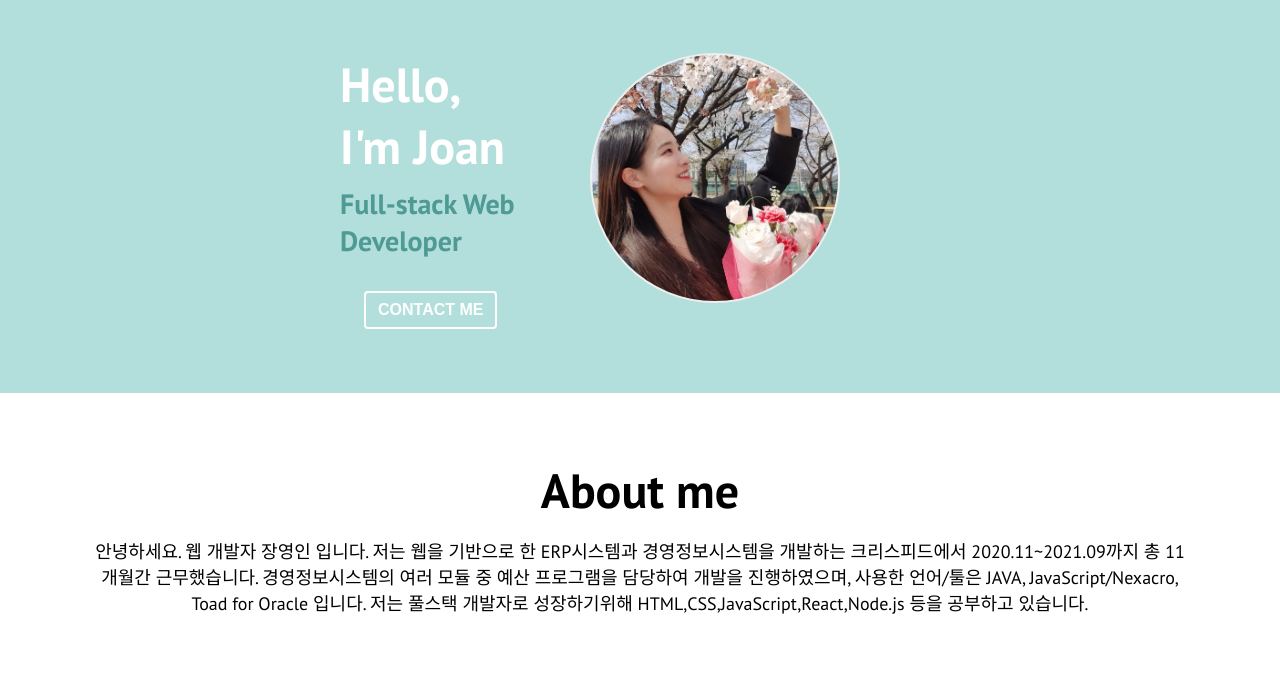
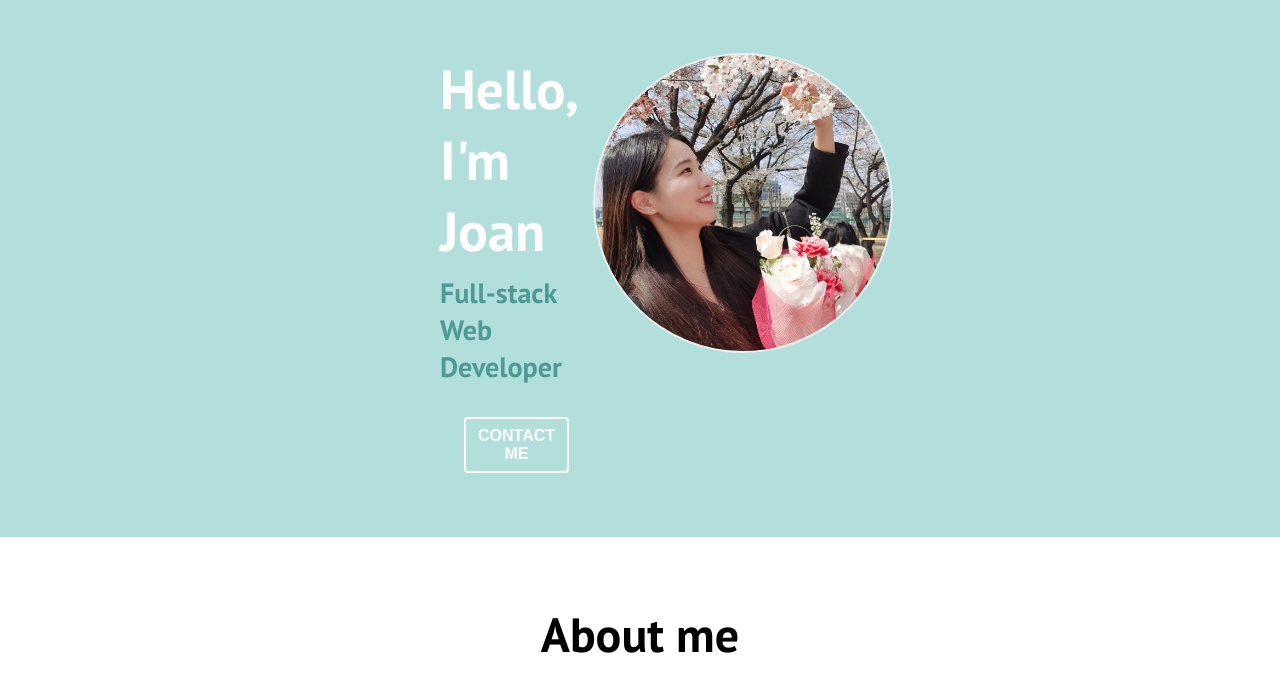
Before and after one commit to dnwn-9001/portfolio, a plain HTML site: page index.html in a window 1280 px wide. Shown: the part 89-767 px from the top of the page. Drawn offline with Linux system fonts and the light colour scheme.

Commit message:
CSS : Modify home & jobs

```diff
--- a/style.css
+++ b/style.css
@@ -157,7 +157,7 @@ p {
 }
 
 .home__txt {
-  margin-left: 300px;
+  margin-left: 400px;
 }
 
 .home__img {
@@ -166,11 +166,12 @@ p {
 
 .home__title {
   margin: 0;
+  font-size: 55px;
 }
 
 #home__avatar {
-  width: 250px;
-  height: 250px;
+  width: 300px;
+  height: 300px;
   border-radius: 50%;
   border: 2px solid var(--color-light-white);
 }
@@ -249,6 +250,7 @@ p {
 .jobs {
   display: flex;
   align-items: center;
+  justify-content: center;
 }
 
 .job__description {
```
